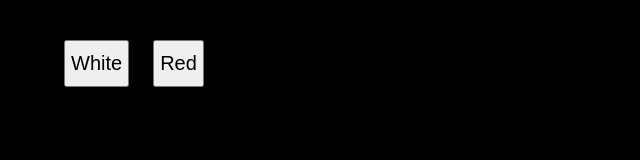
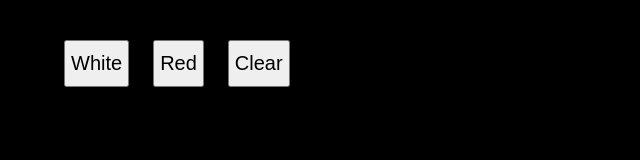
Before and after one commit to DorianKita/Drawing_application, a plain HTML site: page index.html in a window 1280 px wide. Shown: the whole page, without its empty margins (0-640 px from the left). Drawn offline with Linux system fonts and the light colour scheme.

Commit message:
added reset method to clear canvas

```diff
--- a/app.js
+++ b/app.js
@@ -52,6 +52,10 @@ class DrawingApp {
     changeColor(color){
         this.ctx.strokeStyle = color;
     }
+
+    reset(){
+        this.#init();
+    }
 }
 
 const app = new DrawingApp();
--- a/index.html
+++ b/index.html
@@ -11,6 +11,7 @@
     <div>
         <button onclick="app.changeColor('white')">White</button>
         <button onclick="app.changeColor('red')">Red</button>
+        <button onclick="app.reset()">Clear</button>
     </div>
 
     <script src="app.js"></script>
```
